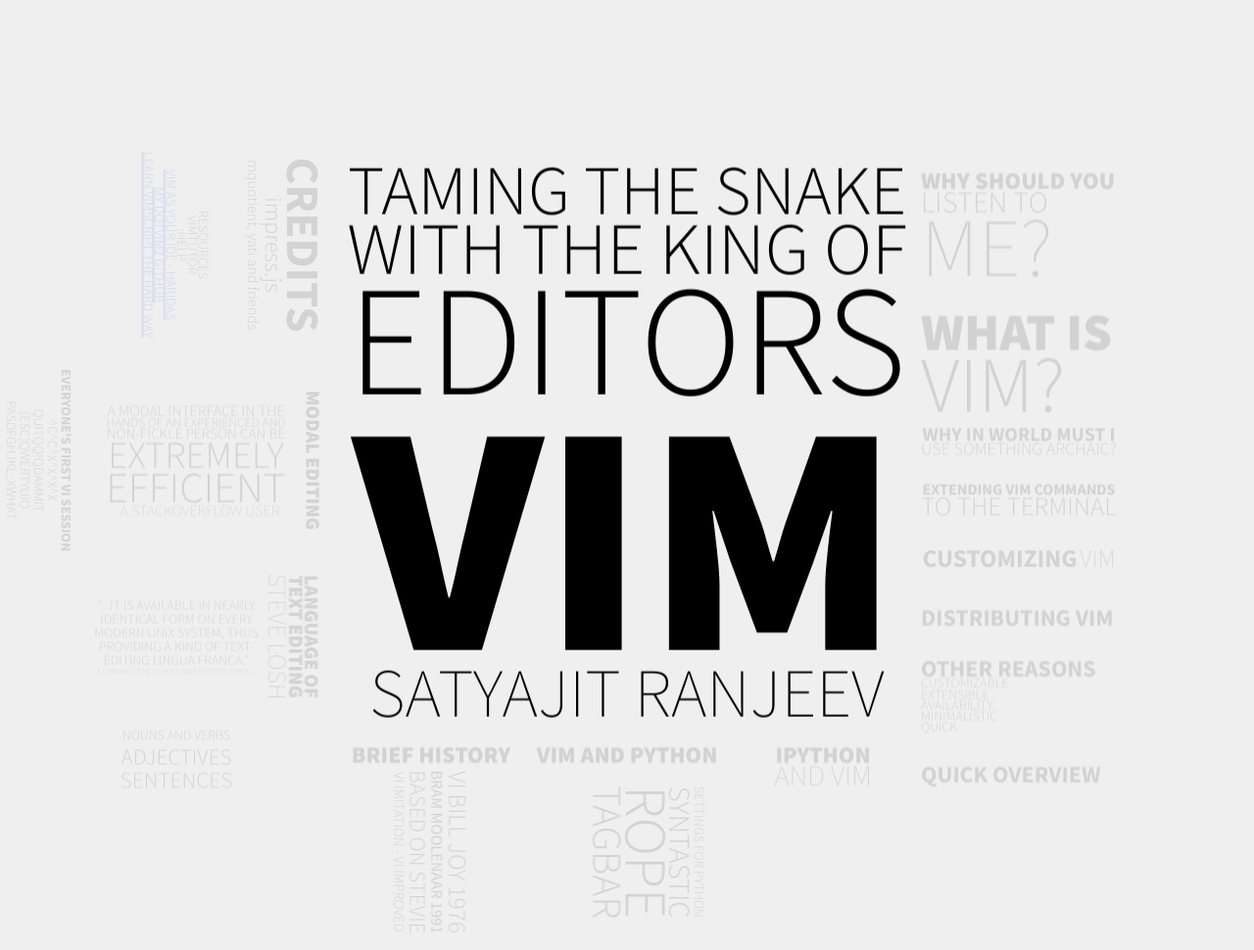
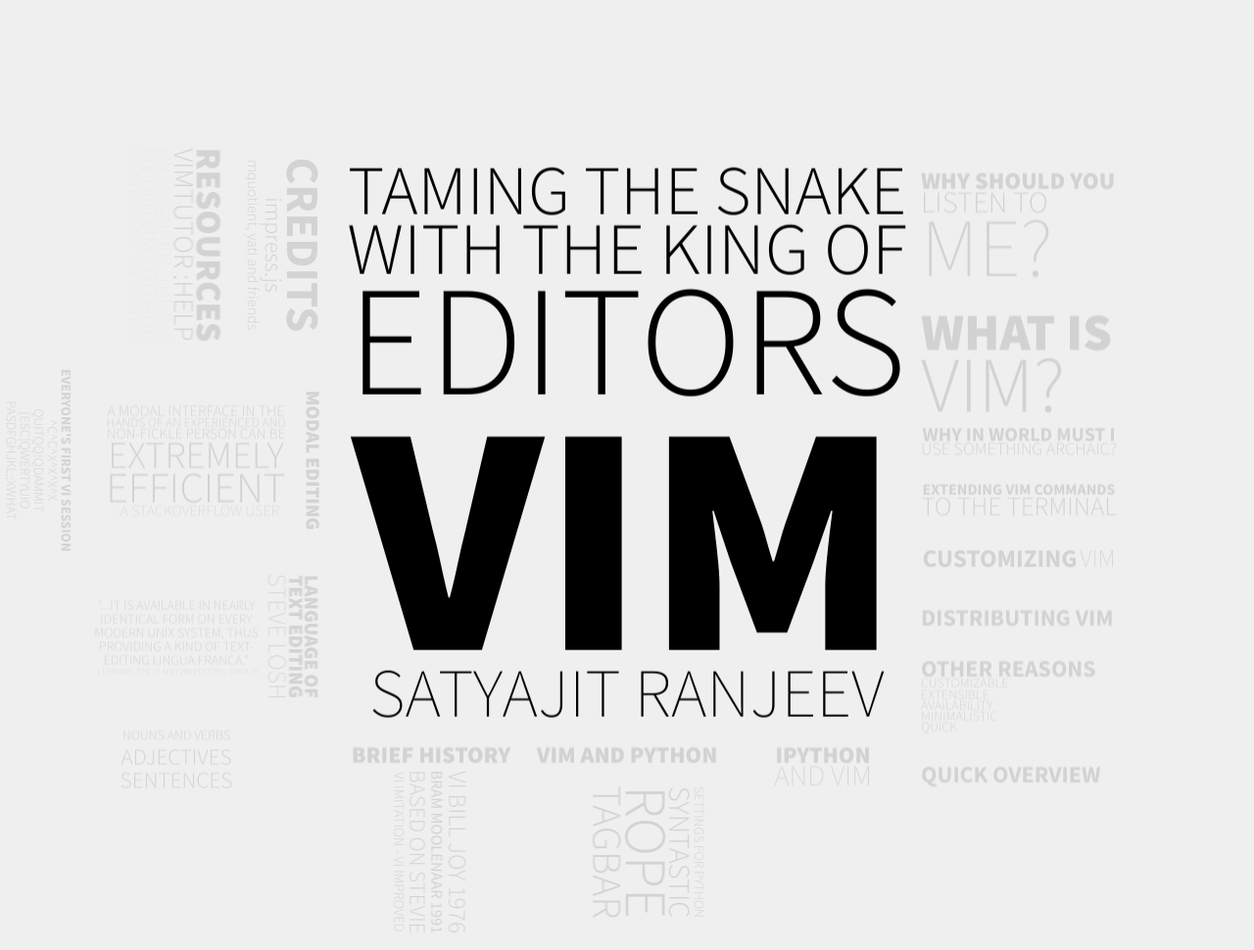
Before and after one commit to satran/satran.github.io, a Jekyll site: the page presentations/taming/index.html, which Jekyll copies as it is, in a window 1280 px wide. Shown: the whole page at 98% size. Built offline with Jekyll 4.4.1, drawn with Linux system fonts in a browser that asks for light colours.

Commit message:
Updating the resources slide.

```diff
--- a/presentations/taming/css/taming.css
+++ b/presentations/taming/css/taming.css
@@ -6,6 +6,15 @@ body {
 p{
     margin:0;
     padding:0;
+}
+
+a {
+    color: black;
+    opacity: .12;
+    text-decoration: none;
+}
+.active a{
+    opacity: 1;
 }
 
 /* When impress cannot render */
@@ -335,6 +344,31 @@ p{
 
 
 
+#resources .text-1{
+    font-size: 182px;
+    font-weight: 900;
+}
+#resources .text-2{
+    font-size: 143px;
+}
+#resources .text-3{
+    font-size: 90px;
+}
+#resources .text-4{
+    font-size: 118px;
+}
+#resources .text-5{
+    font-size: 73px;
+}
+#resources .text-6{
+    font-size: 70px;
+}
+#resources .text-7{
+    font-size: 70px;
+}
+
+
+
 
 .vertical{
     color: #efefef;
--- a/presentations/taming/index.html
+++ b/presentations/taming/index.html
@@ -216,12 +216,11 @@
 
         <div id="resources" class="step" data-x="-2300" data-y="-1000" data-rotate="90">
             <p class="text-1">Resources</p>
-            <p class="text-2">Vimtutor</p>
-            <p class="text-2">:help</p>
+            <p class="text-2">Vimtutor :help</p>
             <p class="text-3"><a href="http://haridas.in/vim-as-your-ide.html">Vim as your IDE - Haridas</a></p>
             <p class="text-4"><a href="https://github.com/satyajitranjeev/DotVim2">My DotVim2 GitHub</a></p>
-            <p class="text-"><a href="http://learnvimscriptthehardway.stevelosh.com/">Learn Vimscript the Hard Way</a></p>
-            <p class="text-"></p>
+            <p class="text-5"><a href="http://learnvimscriptthehardway.stevelosh.com/">Learn Vimscript the Hard Way</a></p>
+            <p class="text-6"></p>
         </div>
 
 
```
